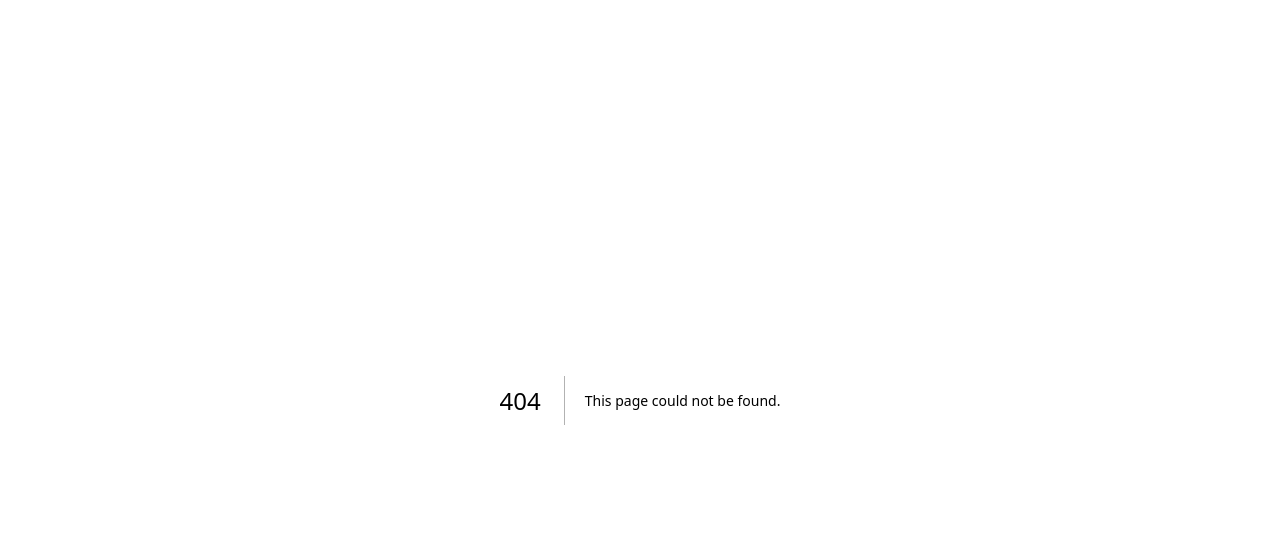
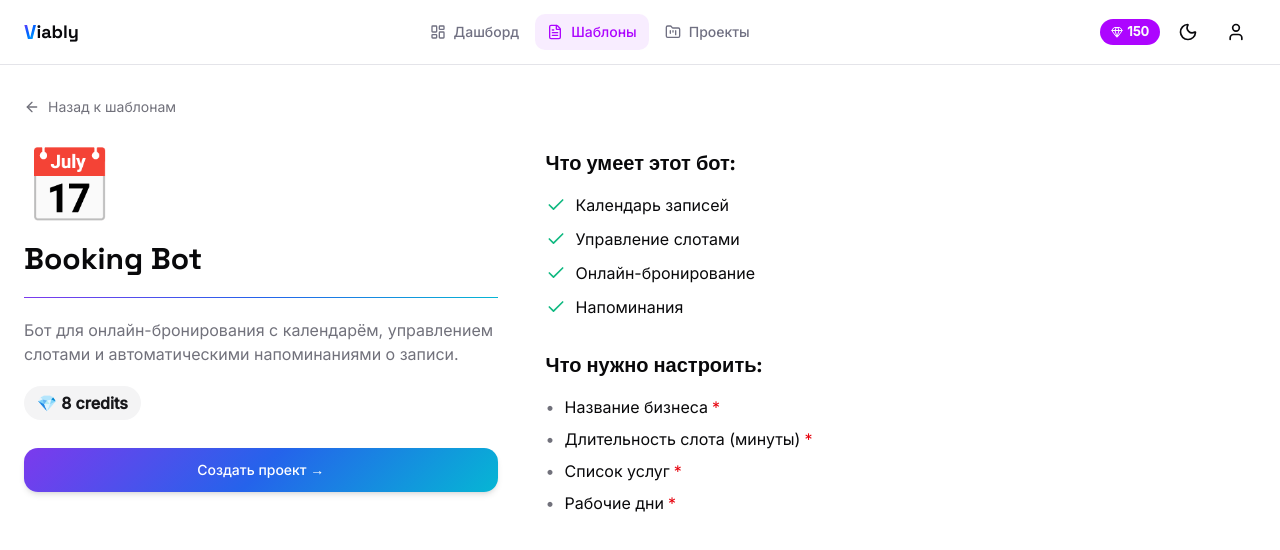
Before and after one commit to Glour/viably, a Next.js app in the folder frontend/: page /templates/booking-bot in a window 1280 px wide. Before the commit this address had no page. Shown: the top 550 px of the page. Built offline with nearby package versions, Linux system fonts and the light colour scheme.

Commit message:
feat(templates-gallery): add template detail page with credit check (T013-T014)

```diff
--- /dev/null
+++ b/frontend/app/templates/[slug]/page.tsx
@@ -0,0 +1,86 @@
+"use client"
+
+import { useEffect } from "react"
+import { useParams } from "next/navigation"
+import Link from "next/link"
+import { ArrowLeft } from "lucide-react"
+import { MainLayout } from "@/components/layout/main-layout"
+import { FadeInUp } from "@/components/motion/fade-in-up"
+import { Shimmer } from "@/components/ui/shimmer"
+import { Button } from "@/components/ui/button"
+import { TemplateDetail } from "@/components/templates/template-detail"
+import { useTemplatesStore } from "@/stores/templates"
+import { useDashboardStore } from "@/stores/dashboard"
+
+export default function TemplateDetailPage() {
+  const { slug } = useParams<{ slug: string }>()
+  const { templates, isLoading, loadTemplates, getTemplateBySlug } =
+    useTemplatesStore()
+  const { user, loadDashboard } = useDashboardStore()
+
+  useEffect(() => {
+    if (templates.length === 0) loadTemplates()
+    if (!user) loadDashboard()
+  }, [templates.length, loadTemplates, user, loadDashboard])
+
+  const template = getTemplateBySlug(slug)
+  const userCredits = user?.credits ?? 0
+
+  return (
+    <MainLayout>
+      <div className="space-y-8">
+        {/* Back navigation */}
+        <Link
+          href="/templates"
+          className="inline-flex items-center gap-2 text-sm text-muted-foreground hover:text-foreground transition-colors"
+        >
+          <ArrowLeft className="size-4" />
+          Назад к шаблонам
+        </Link>
+
+        {isLoading ? (
+          <div className="flex flex-col lg:flex-row gap-8 lg:gap-12">
+            <div className="lg:w-2/5 flex flex-col gap-4">
+              <Shimmer height="4rem" width="4rem" className="rounded-xl" />
+              <Shimmer height="2rem" width="60%" />
+              <Shimmer height="1px" />
+              <Shimmer height="4rem" />
+              <Shimmer height="2.5rem" width="8rem" />
+              <Shimmer height="2.75rem" />
+            </div>
+            <div className="lg:w-3/5 flex flex-col gap-4">
+              <Shimmer height="1.5rem" width="50%" />
+              <Shimmer height="6rem" />
+              <Shimmer height="1.5rem" width="50%" />
+              <Shimmer height="4rem" />
+            </div>
+          </div>
+        ) : template ? (
+          <FadeInUp delay={0}>
+            <TemplateDetail
+              template={template}
+              userCredits={userCredits}
+            />
+          </FadeInUp>
+        ) : (
+          <FadeInUp delay={0}>
+            <div className="flex flex-col items-center justify-center py-16 text-center">
+              <span className="text-6xl mb-4" aria-hidden="true">
+                🔍
+              </span>
+              <p className="font-heading text-lg font-semibold">
+                Шаблон не найден
+              </p>
+              <p className="text-muted-foreground mt-1">
+                Возможно, он был удалён или ссылка некорректна
+              </p>
+              <Button variant="secondary" className="mt-4" asChild>
+                <Link href="/templates">Назад к шаблонам</Link>
+              </Button>
+            </div>
+          </FadeInUp>
+        )}
+      </div>
+    </MainLayout>
+  )
+}
```
